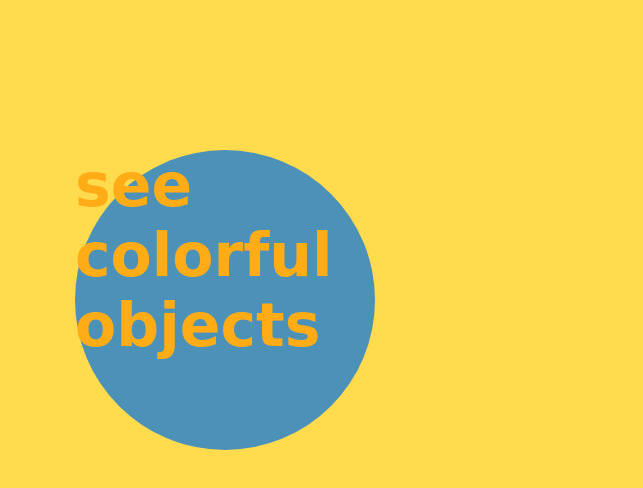
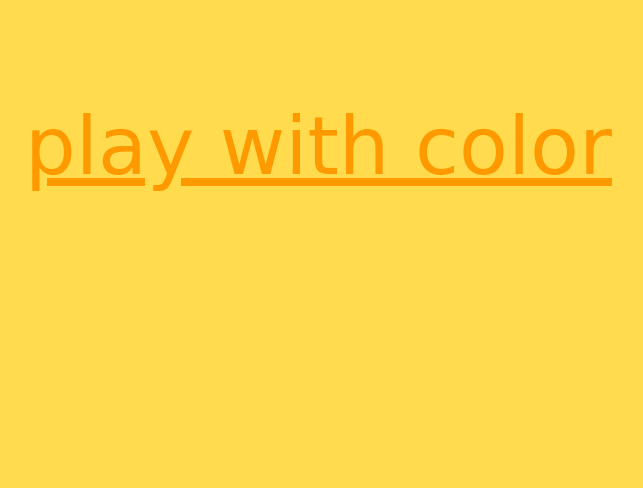
Before and after one commit to yfwaaang/yfwaaang.github.io, a plain HTML site: page non-linear-narritive:flowchart /sleep/music/colorful/index.html in a window 1280 px wide. Shown: the whole page, without its empty margins (83-726 px from the left). Drawn offline with Linux system fonts and the light colour scheme; a web font is replaced by a local one.

Commit message:
flowchart

```diff
--- a/non-linear-narritive:flowchart /le/colorful/style.css
+++ /dev/null
@@ -1,17 +0,0 @@
-body{
-	background-color: #ffdb4d;
-
-}
-
-.element{
-	background-color:#0073e6;
-	opacity: 0.7;
-	margin: 0px;
-	width: 300px;
-	height: 300px;
-	border-radius: 100%;
-	color:#ff9900;
-	font-family: 'Baloo Bhaina', cursive;
-	font-size:30px;
-	margin:150px;
-}
--- /dev/null
+++ b/non-linear-narritive:flowchart /sleep/music/colorful/graph1/style.css
@@ -0,0 +1,32 @@
+body{
+	background-color: #ffdb4d;
+}
+
+.ball{
+    background-color:#ff9900;
+    width:40px;
+    height:40px;
+    border-radius: 100%;
+    position:fixed;
+    opacity:60%;
+}
+
+
+.ball{
+    background-color:#ff9900;
+    width:40px;
+    height:40px;
+    border-radius: 100%;
+    position:fixed;
+    opacity:60%;
+}
+
+
+.ball{
+    background-color:#ff9900;
+    width:40px;
+    height:40px;
+    border-radius: 100%;
+    position:fixed;
+    opacity:60%;
+}
--- a/non-linear-narritive:flowchart /le/colorful/colorful.html
+++ b/non-linear-narritive:flowchart /sleep/music/colorful/index.html
@@ -6,11 +6,12 @@
 </head>
 <body>
 
+ <body>
+<div class="p"></div>
+<p>
+ <a href="graph1/index.html">play with color</a>
+</p>
 
-
-<div class="element">
-<h1>see colorful objects</h1>
-</div>
 
 </body>
 </html>
--- /dev/null
+++ b/non-linear-narritive:flowchart /sleep/music/colorful/style.css
@@ -0,0 +1,12 @@
+body{
+	background-color: #ffdb4d;
+}
+a{
+	color:#ff9900;
+}
+p{
+    color:#ff9900;
+	font-family: 'Baloo Bhaina', cursive;
+	font-size: 80px;
+	margin: 100px;
+}
--- /dev/null
+++ b/non-linear-narritive:flowchart /sleep/music/style.css
@@ -0,0 +1,12 @@
+body{
+	background-color: #ffdb4d;
+}
+a{
+	color:#ff9900;
+}
+p{
+    color:#ff9900;
+	font-family: 'Baloo Bhaina', cursive;
+	font-size: 80px;
+	margin: 100px;
+}
--- /dev/null
+++ b/non-linear-narritive:flowchart /sleep/style.css
@@ -0,0 +1,12 @@
+body{
+	background-color: #ffdb4d;
+}
+a{
+	color:#ff9900;
+}
+p{
+    color:#ff9900;
+	font-family: 'Baloo Bhaina', cursive;
+	font-size: 80px;
+	margin: 100px;
+}
--- a/non-linear-narritive:flowchart /le/style.css
+++ b/non-linear-narritive:flowchart /style.css
@@ -1,5 +1,8 @@
 body{
 	background-color: #ffdb4d;
+}
+a{
+	color:#ff9900;
 }
 p{
     color:#ff9900;
```
Also changed, not shown: non-linear-narritive:flowchart /index.html (added, +18 -0 lines), non-linear-narritive:flowchart /sleep/index.html (added, +18 -0 lines), non-linear-narritive:flowchart /sleep/music/colorful/graph1/index.html (added, +15 -0 lines), non-linear-narritive:flowchart /sleep/music/colorful/graph1/script.js (added, +46 -0 lines), non-linear-narritive:flowchart /sleep/music/index.html (renamed from non-linear-narritive:flowchart /le/happiness.html, +2 -2 lines), 6 other files.
